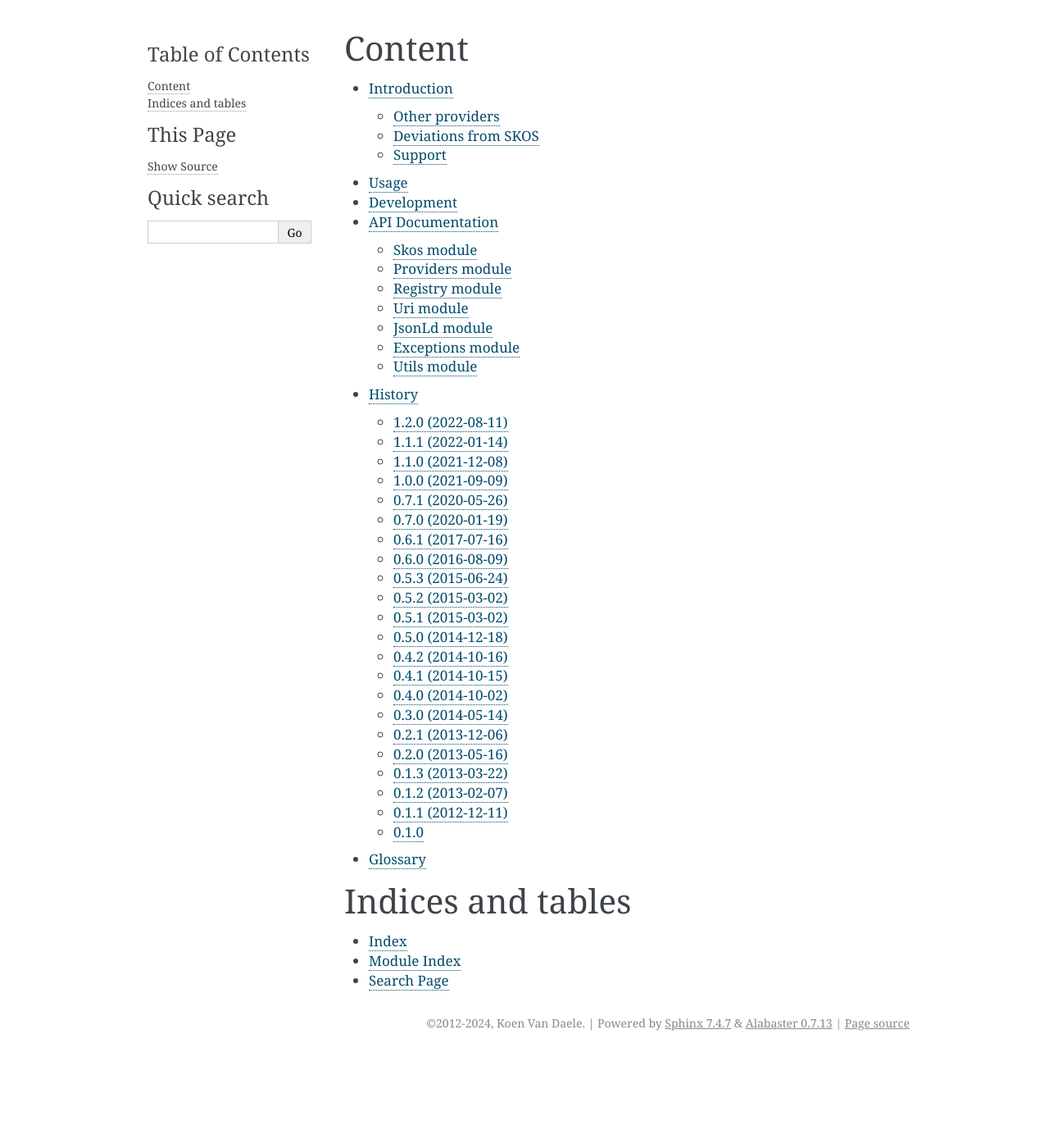
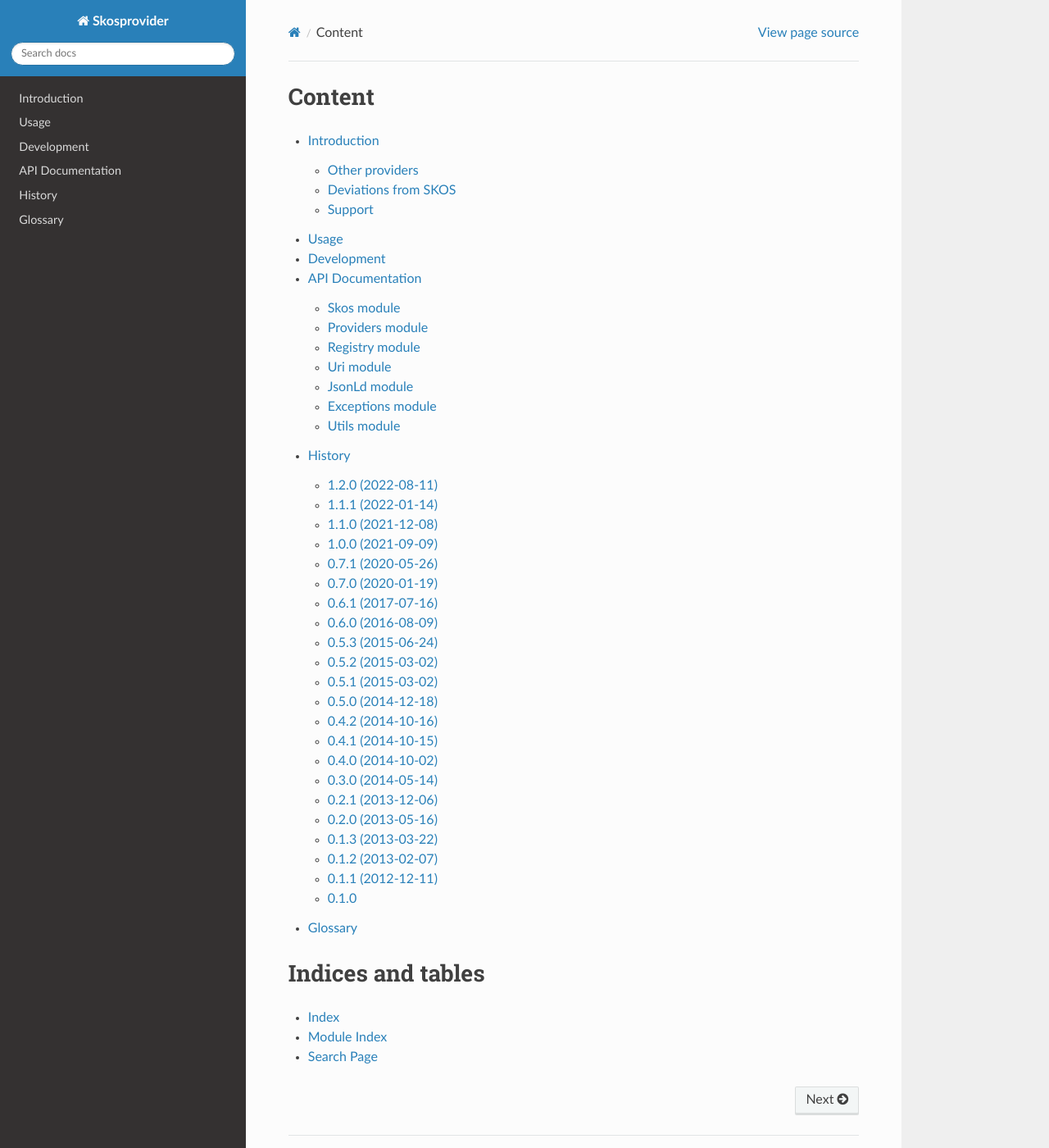
Before and after one commit to OnroerendErfgoed/skosprovider, a Sphinx documentation site: the page built from docs/index.rst, in a window 1280 px wide and 1400 px high. Shown: the whole window at 82% size. Built offline with Sphinx 7.4.7 and the Read the Docs theme 3.1.0, drawn with Linux system fonts in a browser that asks for light colours; some of the changed text lies outside the part shown.

Commit message:
Change skosprovider path.

```diff
--- a/docs/conf.py
+++ b/docs/conf.py
@@ -15,7 +15,7 @@
 # If extensions (or modules to document with autodoc) are in another directory,
 # add these directories to sys.path here. If the directory is relative to the
 # documentation root, use os.path.abspath to make it absolute, like shown here.
-sys.path.insert(0, os.path.abspath('../../skosprovider'))
+sys.path.insert(0, os.path.abspath('../skosprovider'))
 
 # -- General configuration -----------------------------------------------------
 
@@ -40,16 +40,16 @@
 
 # General information about the project.
 project = 'Skosprovider'
-copyright = '2012-2024, Koen Van Daele'
+copyright = '2012-2025, Koen Van Daele'
 
 # The version info for the project you're documenting, acts as replacement for
 # |version| and |release|, also used in various other places throughout the
 # built documents.
 #
 # The short X.Y version.
-version = '1.2'
+version = '1.3'
 # The full version, including alpha/beta/rc tags.
-release = '1.2.1'
+release = '1.3.0'
 
 # The language for content autogenerated by Sphinx. Refer to documentation
 # for a list of supported languages.
@@ -90,7 +90,7 @@
 
 # The theme to use for HTML and HTML Help pages.  See the documentation for
 # a list of builtin themes.
-#html_theme = 'alabaster'
+html_theme = 'sphinx_rtd_theme'
 
 # Theme options are theme-specific and customize the look and feel of a theme
 # further.  For a list of options available for each theme, see the
@@ -247,7 +247,7 @@
 epub_title = 'Skosprovider'
 epub_author = 'Koen Van Daele'
 epub_publisher = 'Koen Van Daele'
-epub_copyright = '2012-2024, Koen Van Daele'
+epub_copyright = '2012-2025, Koen Van Daele'
 
 # The language of the text. It defaults to the language option
 # or en if the language is not set.
```
